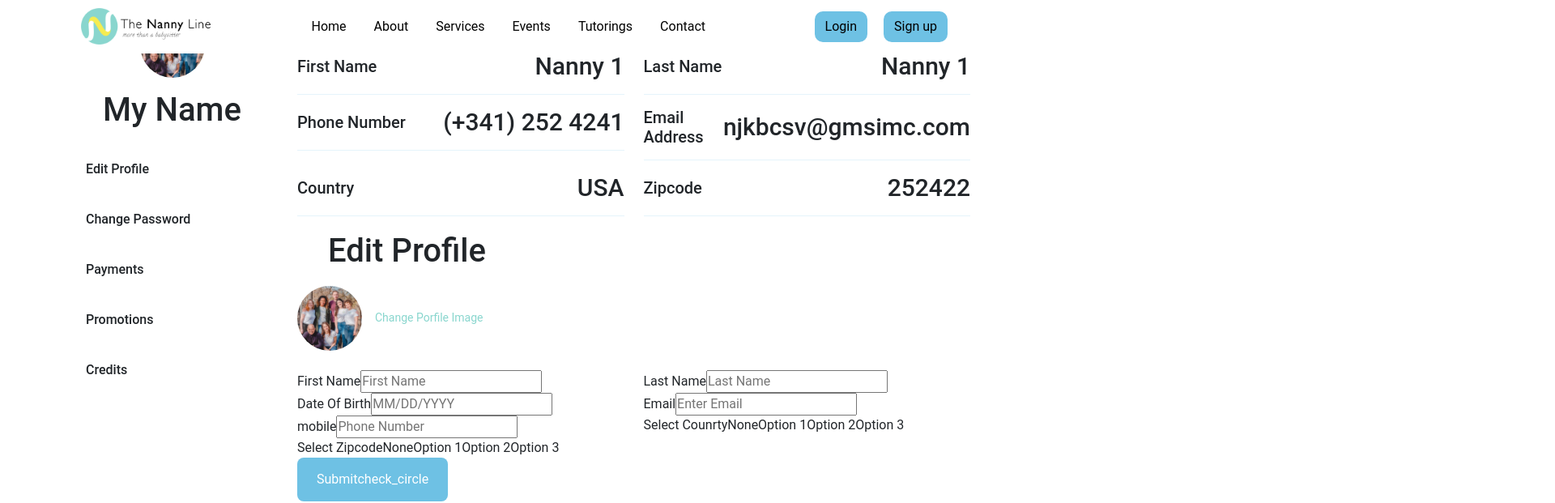
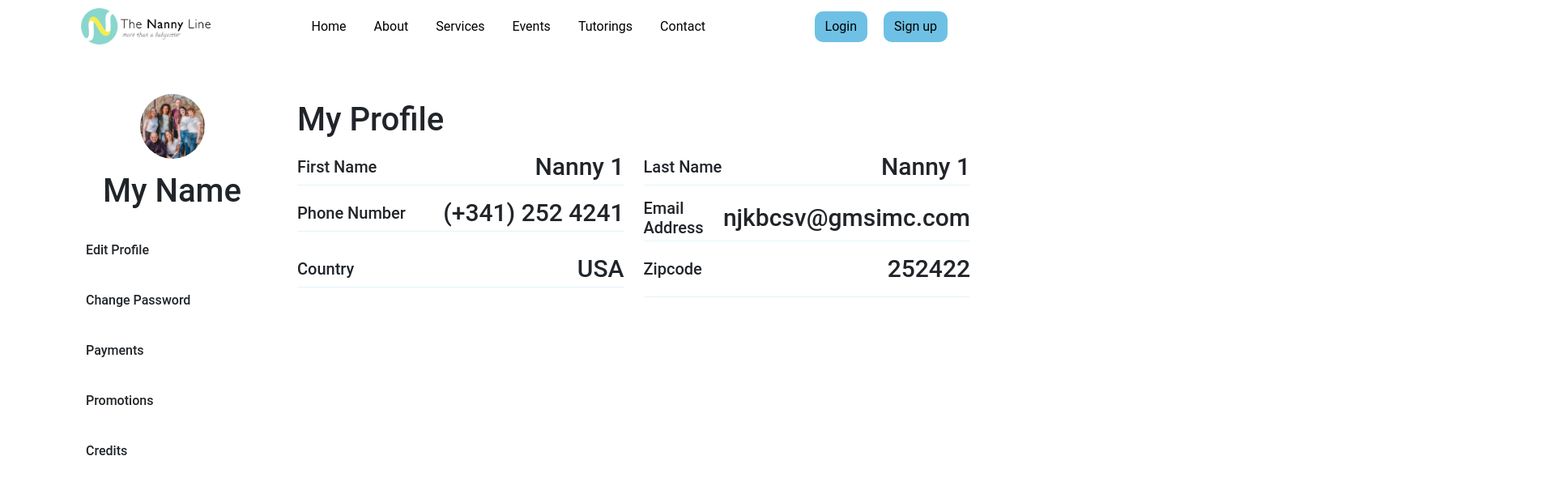
Before and after one commit to GurmanVIT/nanny_new, a React (Create React App) app: page /profile in a window 1280 px wide. Shown: the top 621 px of the page at 81% size, 1920 px wide, since content can reach past the window. Built offline with nearby package versions, Linux system fonts and the light colour scheme.

Commit message:
newprofile

```diff
--- a/src/component/header/Header.js
+++ b/src/component/header/Header.js
@@ -4,7 +4,7 @@ import "react-responsive-modal/styles.css";
 import { CastConnected, MenuOutlined } from "@mui/icons-material";
 import logo from '../../assets/img/logo_nav.png';
 import { Link, useNavigate } from 'react-router-dom';
-import { useSelector,useDispatch } from 'react-redux';
+import { useSelector, useDispatch } from 'react-redux';
 import { clearData } from '../../store/apiSlice/LoginSlice';
 
 
@@ -44,13 +44,13 @@ const Header = () => {
     setOpenModal2(false);
   };
 
-  const onLogoutClick=()=>{
+  const onLogoutClick = () => {
 
     localStorage.clear()
     dispatch(clearData())
-    setInterval(()=>{
+    setInterval(() => {
       navigate('/login');
-    },1000);
+    }, 1000);
 
   }
 
@@ -98,7 +98,7 @@ const Header = () => {
                 </li>
               </ul>
             </div>
-            {localStorage.getItem("Token")==null?
+            {localStorage.getItem("Token") == null ?
               <div className="btns">
                 <div className="btn">
                   <Link className="main-button" to="/login">
@@ -110,11 +110,13 @@ const Header = () => {
                     Sign up
                   </Link>
                 </div>
-            </div>:
+              </div> :
+              <div className="btns">
                 <div className="btn">
                   <Link className="main-button" to="/login">
                     Logout
                   </Link>
+                </div>
               </div>
             }
           </div>
--- a/src/component/profile/Profile.js
+++ b/src/component/profile/Profile.js
@@ -7,9 +7,10 @@ const Profile = () => {
     return (
         <>
             <div className="container">
+                <div className='top-padding'>
                     <div className="row mb-5">
                         <div className="col-md-3 mb-3 mb-md-0 h-100">
-                        <mat-card className="rounded overflow-hidden">
+                            <card className="rounded overflow-hidden">
                                 <div className="profile_photo text-center p-3">
                                     <img src={about} alt="profile" />
                                     <h2 className="mt-3">My Name</h2>
@@ -36,10 +37,10 @@ const Profile = () => {
                                         <span className="ms-2">Credits</span>
                                     </div >
                                 </div >
-                        </mat-card >
+                            </card >
                         </div >
                         <div className="col-md-9 h-100">
-                        <mat-card className="rounded p-3">
+                            <card className="rounded p-3">
                                 <div className="row">
                                     <div className="col-12">
                                         <div className="d-flex align-items-center mb-3">
@@ -47,31 +48,31 @@ const Profile = () => {
                                         </div>
                                         <div className="row">
                                             <div className="col-12 col-sm-6 mb-3">
-                                            <div className="d-flex flex-column flex-sm-row align-items-center justify-content-between pb-3 my_profile_border">
+                                                <div className="d-flex flex-column flex-sm-row align-items-center justify-content-between pb-1 my_profile_border">
                                                     <h5 className="mb-1 mb-sm-0">First Name</h5>
                                                     <h3 className="mb-0">Nanny 1</h3>
                                                 </div>
                                             </div>
                                             <div className="col-12 col-sm-6 mb-3">
-                                            <div className="d-flex flex-column flex-sm-row align-items-center justify-content-between pb-3 my_profile_border">
+                                                <div className="d-flex flex-column flex-sm-row align-items-center justify-content-between pb-1 my_profile_border">
                                                     <h5 className="mb-1 mb-sm-0">Last Name</h5>
                                                     <h3 className="mb-0">Nanny 1</h3>
                                                 </div>
                                             </div>
                                             <div className="col-12 col-sm-6 mb-3">
-                                            <div className="d-flex flex-column flex-sm-row align-items-center justify-content-between pb-3 my_profile_border">
+                                                <div className="d-flex flex-column flex-sm-row align-items-center justify-content-between pb-1 my_profile_border">
                                                     <h5 className="mb-1 mb-sm-0">Phone Number</h5>
                                                     <h3 className="mb-0">(+341) 252 4241</h3>
                                                 </div>
                                             </div>
                                             <div className="col-12 col-sm-6 mb-3">
-                                            <div className="d-flex flex-column flex-sm-row align-items-center justify-content-between pb-3 my_profile_border">
+                                                <div className="d-flex flex-column flex-sm-row align-items-center justify-content-between pb-1 my_profile_border">
                                                     <h5 className="mb-1 mb-sm-0">Email Address</h5>
                                                     <h3 className="mb-0">njkbcsv@gmsimc.com</h3>
                                                 </div>
                                             </div>
                                             <div className="col-12 col-sm-6 mb-3">
-                                            <div className="d-flex flex-column flex-sm-row align-items-center justify-content-between pb-3 my_profile_border">
+                                                <div className="d-flex flex-column flex-sm-row align-items-center justify-content-between pb-1 my_profile_border">
                                                     <h5 className="mb-1 mb-sm-0">Country</h5>
                                                     <h3 className="mb-0">USA</h3>
                                                 </div>
@@ -85,7 +86,7 @@ const Profile = () => {
                                         </div>
                                     </div>
                                 </div>
-                            <div className="row" ngIf="isEditSelected" >
+                                {/*<div className="row" ngIf="isEditSelected" >
                                 <div className="col-12">
                                     <div className="d-flex align-items-center mb-3 heading_back_btn">
                                         <button><i className="fa fa-arrow-left me-2" aria-hidden="true"></i></button>
@@ -97,10 +98,10 @@ const Profile = () => {
                                             <a href="#" className="ms-3 change_image_btn">Change Porfile Image</a>
                                         </div>
                                         <div className="col-md-6">
-                                            <mat-form-field className="w-100 mb-4 pb-2" appearance="outline">
+                                            <form-field className="w-100 mb-4 pb-2" appearance="outline">
                                                 <mat-label>First Name</mat-label>
                                                 <input matInput type="text" placeholder="First Name" />
-                                            </mat-form-field>
+                                            </form-field>
                                         </div>
                                         <div className="col-md-6">
                                             <mat-form-field className="w-100 mb-4" appearance="outline">
@@ -447,10 +448,12 @@ const Profile = () => {
                                         </mat-card>
                                     </div>
                                 </div>
-                            </div >
-                        </mat-card >
+                            </div >*/}
+                            </card >
                         </div >
                     </div >
+                </div>
+
             </div >
         </>
     )
--- a/src/component/profile/profile.scss
+++ b/src/component/profile/profile.scss
@@ -1,6 +1,13 @@
 @import '../../assets//sass/color.scss';
 @import '../../assets//sass/mixin.scss';
 
+
+.top-padding{
+    padding-top: 100px;
+    @media($breckpoint_XL) {
+        padding: 20px;
+      }
+}
 .profile_photo {
     img {
         width: 80px;
```
Lines whose indentation alone changed are shown as unchanged.
